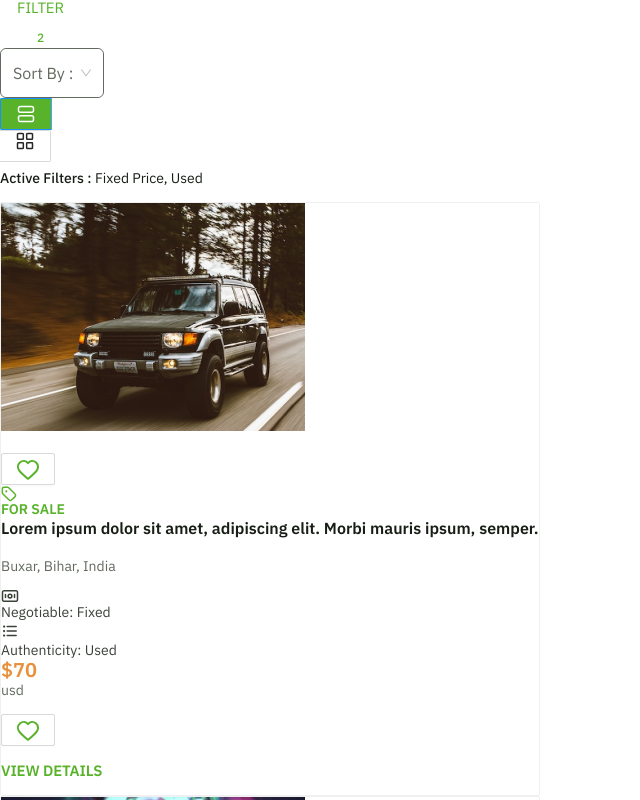
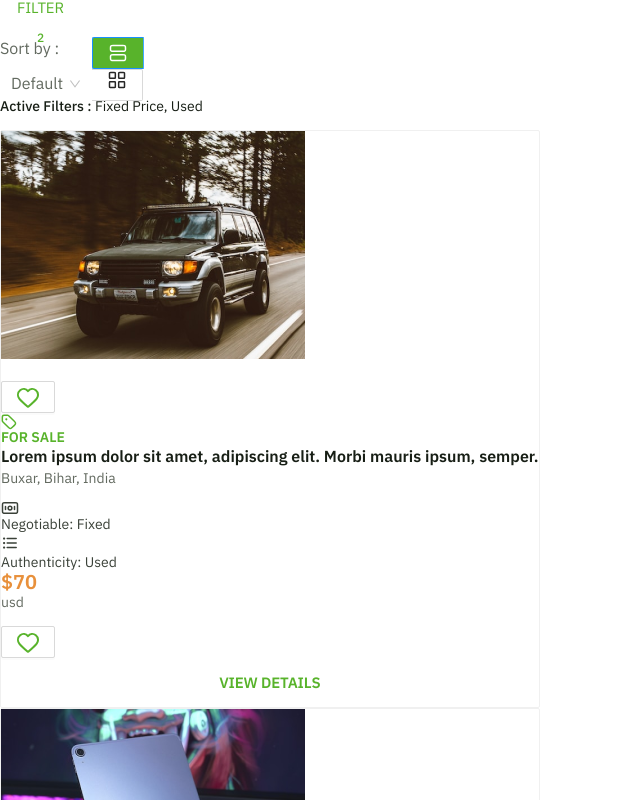
Before and after one commit to Rakib0101/vue-ant, a Vue app: page / in a window 1280 px wide. Shown: the part 2300-3100 px from the top of the page, without its empty margins (0-640 px from the left). Built offline with nearby package versions, Linux system fonts and the light colour scheme.

Commit message:
fix: card-design fixed except sort select element

```diff
--- a/src/components/Card.vue
+++ b/src/components/Card.vue
@@ -3,7 +3,7 @@
         class="!border-[#DEE5DC] !border !rounded-[9px]" :key="i">
         <div class="grid grid-cols-1 xl:grid-cols-3">
             <!-- 1st column -->
-            <div class="border-4 rounded border-blue-500">
+            <a href="/" class="border-4 rounded border-blue-500">
                 <div class="relative overflow-hidden">
                     <img :alt="card.productAlt" :src="card.productImage" class="w-full" />
                     <div class="absolute top-[12px] left-[12px] space-x-[6px]">
@@ -19,7 +19,7 @@
                     <span v-show="card.isTop"
                         class="top-flag absolute bottom-[5px] -left-[30px] bg-[#1F85E2] pt-1 pb-[6px] px-8 rotate-45">top</span>
                 </div>
-            </div>
+            </a>
             <!-- 2nd column -->
             <div class="p-4 sm:p-6 flex flex-col justify-between border-r border-[#DEE5DC]">
                 <!-- upper section -->
@@ -29,7 +29,7 @@
                         for sale
                     </div>
                     <div class="">
-                        <p class="product-heading">{{ card.productHeading }}</p>
+                        <a href="/" class="product-heading hover:text-[#58B32B]">{{ card.productHeading }}</a>
                         <p class="location-text">{{ card.location }} </p>
                     </div>
                 </div>
@@ -57,13 +57,13 @@
                         </a-button>
                     </div>
                 </div>
-                <a-button style="height: auto; padding: 0; border-radius: 6px; border: none;"
+                <a href="/" style="height: auto; padding: 0; border-radius: 6px; border: none; text-align: center"
                     class="w-1/2 md:w-1/3 xl:w-full">
                     <div
                         class="cardBtn border border-[#58b32b] hover:border-transparent  hover:text-white rounded-[6px] hover:bg-[#58b32b] transition-colors duration-200">
                         view details
                     </div>
-                </a-button>
+                </a>
             </div>
         </div>
     </a-card>
--- a/src/views/FilterComponent.vue
+++ b/src/views/FilterComponent.vue
@@ -27,7 +27,7 @@ export default defineComponent({
         return {
             count: 2,
             filters: ['Fixed Price', 'Used'],
-            value1: ref('Sort By :'),
+            value1: ref('Default'),
             options1,
             isView: true
         };
@@ -63,12 +63,15 @@ export default defineComponent({
                             {{ count }}
                         </div>
                     </a-button>
-                    <div class="flex items-center justify-between gap-2 md:gap-3">
+                    <div class="flex items-center justify-between gap-2 md:gap-3 sort">
                         <!-- Selected -->
-                        <a-select ref="select" v-model:value="value1" class="rounded-md w-[128px]  md:w-[200px]">
-                            <a-select-option value="des">Descending</a-select-option>
-                            <a-select-option value="asc">Ascending</a-select-option>
-                        </a-select>
+                        <div class="flex items-center md:px-3 border-2 border-[#68B32B] rounded-md">
+                            Sort by : <a-select ref="select" v-model:value="value1"
+                                class="rounded-md w-[128px]  md:w-[140px] h-[48px] sortBy flex items-center sort">
+                                <a-select-option value="des">Descending</a-select-option>
+                                <a-select-option value="asc">Ascending</a-select-option>
+                            </a-select>
+                        </div>
                         <!-- selected -->
                         <div class="tab hidden sm:block">
                             <Tab @view="onView" />
@@ -117,28 +120,25 @@ export default defineComponent({
 
 
 
-.ant-select-selector {
+.sort {
     height: 48px !important;
-    display: flex;
-    align-items: center;
-    font-family: "IBM Plex Sans";
-    font-style: normal;
-    font-weight: 400;
-    font-size: 16px;
-    line-height: 24px;
-    color: #636a60;
-    border: 1px solid transparent !important;
-    border-radius: 6px !important;
+    display: flex !important;
+    align-items: center !important;
+    font-family: "IBM Plex Sans" !important;
+    font-style: normal !important;
+    font-weight: 400 !important;
+    font-size: 16px !important;
+    line-height: 24px !important;
+    color: #636a60 !important;
 }
 
-.ant-select,
-.ant-select:hover {
-    border: 1px solid #636a60 !important;
-    border-radius: 6px !important;
+
+.ant-select:not(.ant-select-customize-input).sortBy .ant-select-selector {
+    border: none !important;
 }
 
-.ant-select:not(.ant-select-disabled):hover .ant-select-selector:hover {
-    border: 1px solid #636a60 !important;
+.ant-select:not(.ant-select-disabled):hover.sortBy .ant-select-selector:hover {
+    border: none !important;
     border-radius: 6px !important;
     box-shadow: none !important;
 }
```
